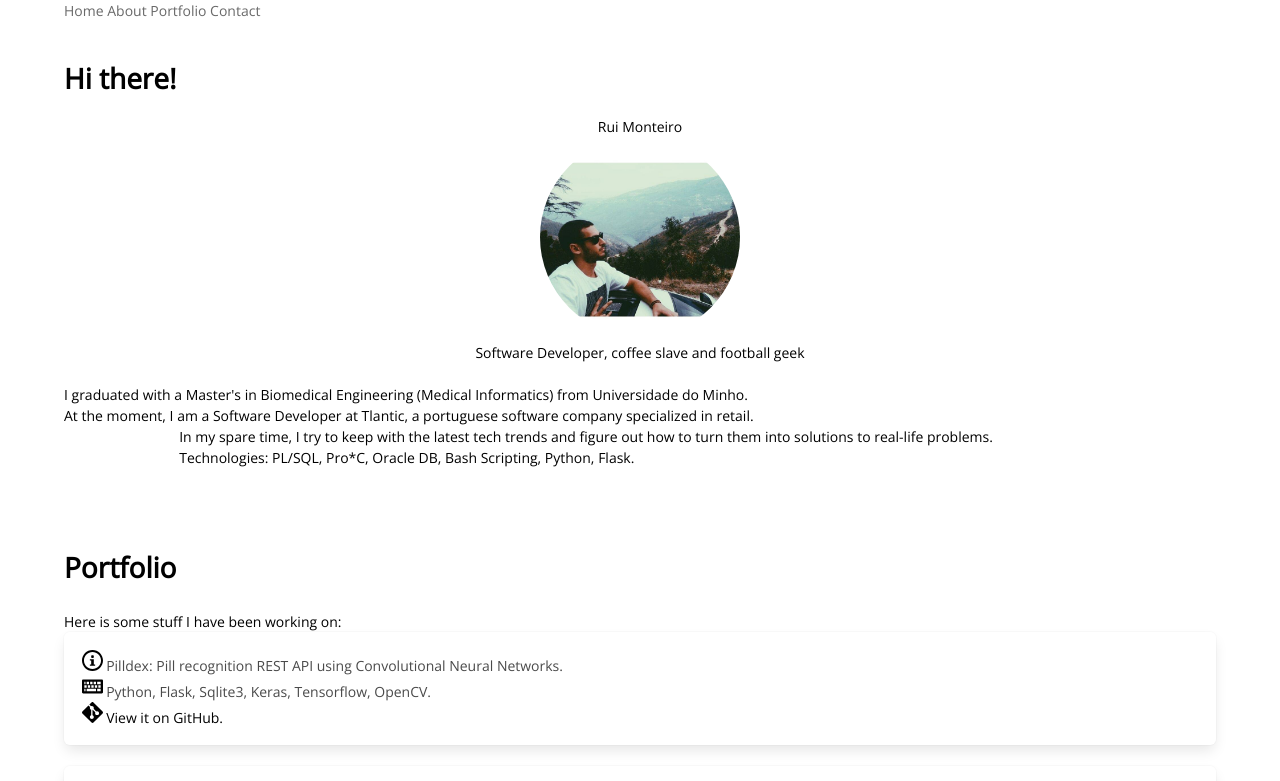
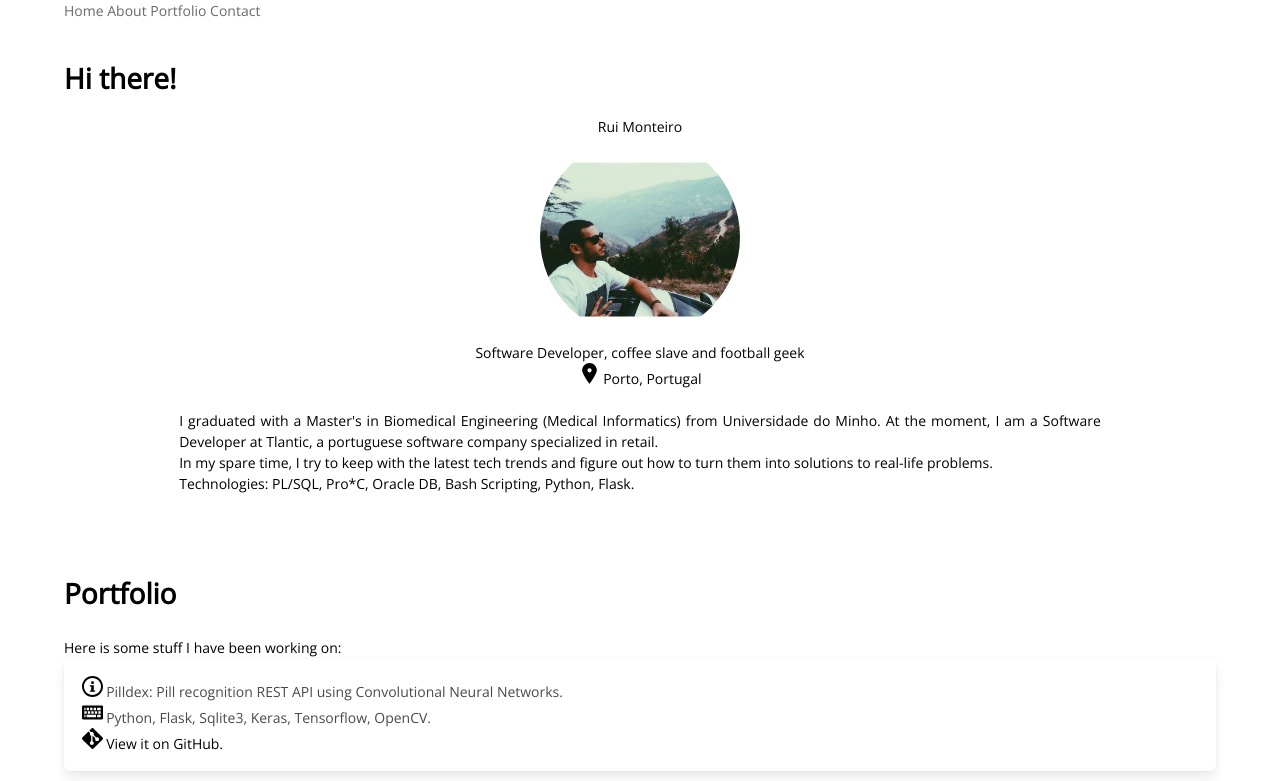
Before and after one commit to ruifgmonteiro/ruifgmonteiro.github.io, a plain HTML site: page index.html in a window 1280 px wide. Shown: the top 781 px of the page. Drawn offline with nearby package versions, Linux system fonts and the light colour scheme.

Commit message:
location

```diff
--- a/index.html
+++ b/index.html
@@ -67,11 +67,15 @@
                 <h3>Rui Monteiro</h3>
                 <img class="avatar" src="assets/img/img_site.jpg">
                 <h3>Software Developer, coffee slave and football geek</h3>
+                <p>
+                    <svg class="icon"><use xlink:href="#icon-location"></use></svg>
+                    Porto, Portugal
+                </p>
             </div>
             <div class="container"></br>
                 <p class="intro">
-                    <p>I graduated with a Master's in Biomedical Engineering (Medical Informatics) from Universidade do Minho.</p>
-                    <p>At the moment, I am a Software Developer at Tlantic, a portuguese software company specialized in retail.</p>
+                    I graduated with a Master's in Biomedical Engineering (Medical Informatics) from Universidade do Minho.
+                    At the moment, I am a Software Developer at Tlantic, a portuguese software company specialized in retail.
                 </p>
                 <p class="free-time">
                     In my spare time, I try to keep with the latest tech trends and figure out how to turn them into solutions to real-life problems.
```
